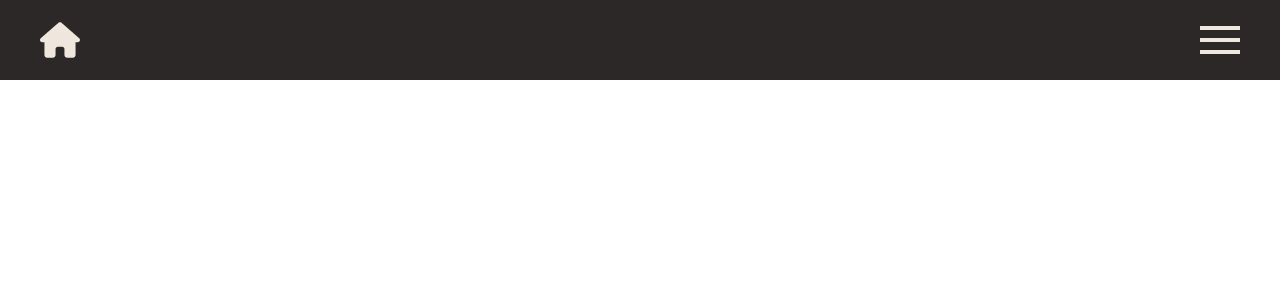
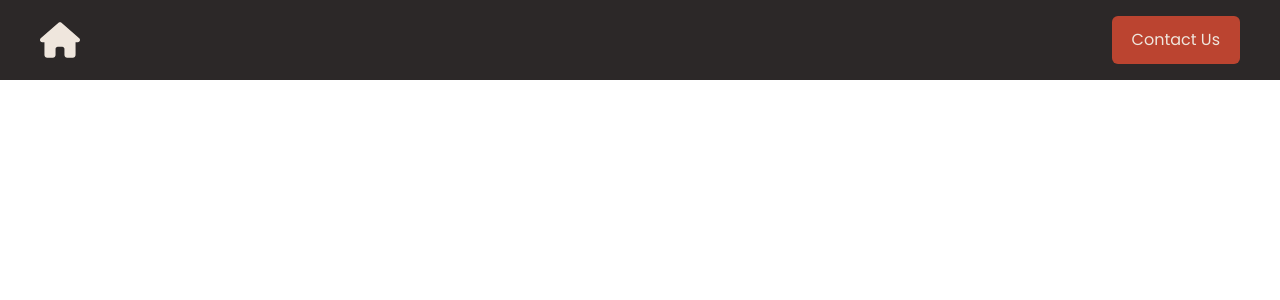
Before and after one commit to naymyolwin/alt-react-currency-converter, a React (Create React App) app: page / in a window 1280 px wide. Shown: the top 300 px of the page. Built offline with nearby package versions, Linux system fonts and the light colour scheme.

Commit message:
Navbar UI complete

```diff
--- /dev/null
+++ b/src/common/Button.js
@@ -0,0 +1,13 @@
+import React, { Component } from "react";
+
+class Button extends Component {
+  render() {
+    return (
+      <div className="hidden md:flex justify-center items-center px-5 py-3 bg-ccOrange  rounded-md text-ccGray">
+        Contact Us
+      </div>
+    );
+  }
+}
+
+export default Button;
--- a/src/common/Hamburger.js
+++ b/src/common/Hamburger.js
@@ -3,7 +3,7 @@ import React, { Component } from "react";
 class Hamburger extends Component {
   render() {
     return (
-      <div className="relative flex flex-col ">
+      <div className="relative flex flex-col md:hidden ">
         <span className=" hamburger-top w-10 h-1 bg-ccGray" />
         <span className="hamburger-middle my-2 w-10 h-1 bg-ccGray" />
         <span className="hamburger-bottom w-10 h-1 bg-ccGray" />
--- a/src/components/navbar.js
+++ b/src/components/navbar.js
@@ -2,13 +2,18 @@ import React, { Component } from "react";
 import { FontAwesomeIcon } from "@fortawesome/react-fontawesome";
 import { faHouse } from "@fortawesome/free-solid-svg-icons";
 import Hamburger from "../common/Hamburger";
+import Button from "../common/Button";
 
 class Navbar extends Component {
   render() {
     return (
       <div className="flex justify-between items-center px-10 h-20 w-full bg-ccDark">
         <FontAwesomeIcon className="h-10 w-10 text-ccGray" icon={faHouse} />
-        <Hamburger />
+
+        <div>
+          <Hamburger />
+          <Button />
+        </div>
       </div>
     );
   }
```
